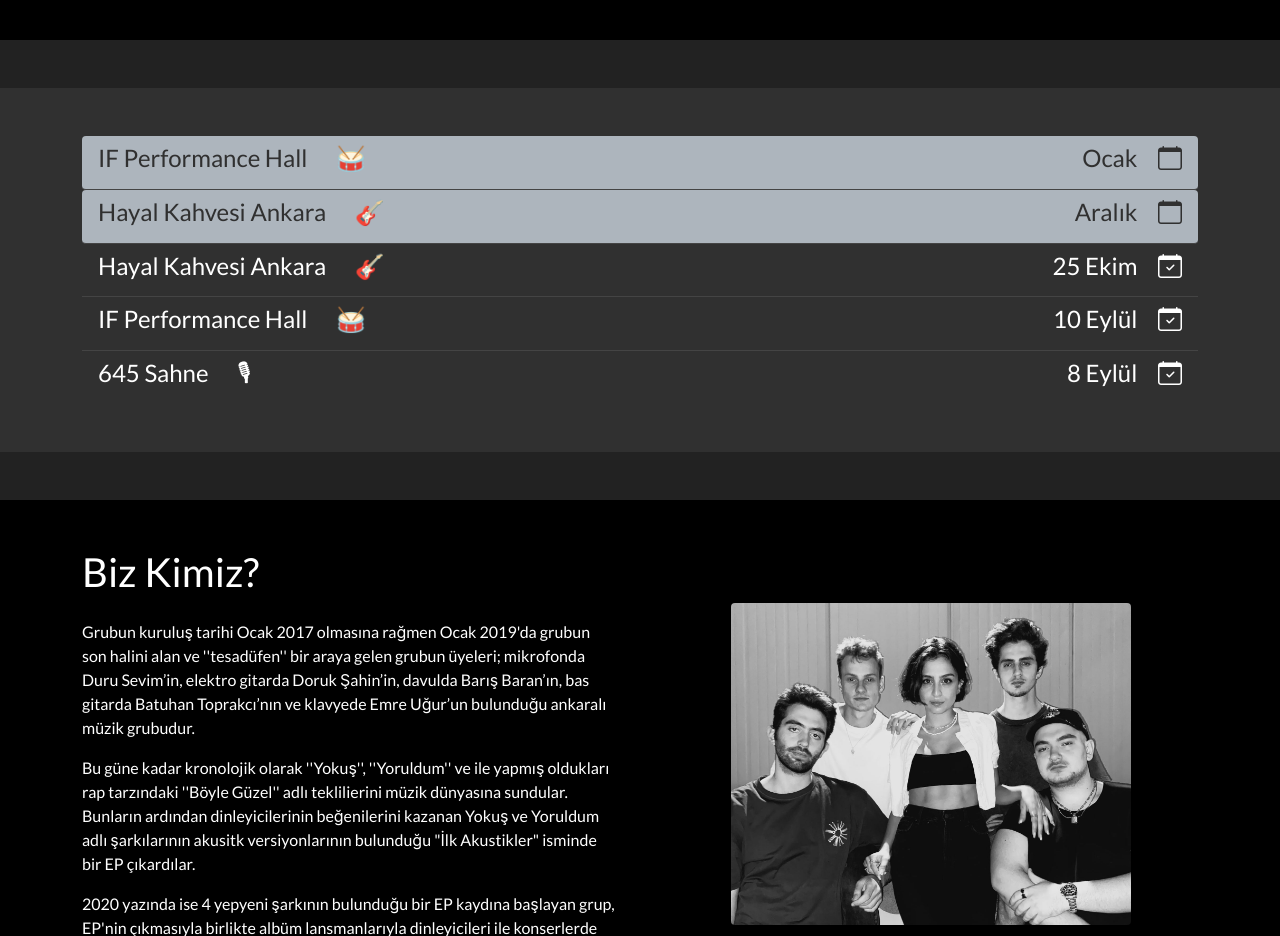
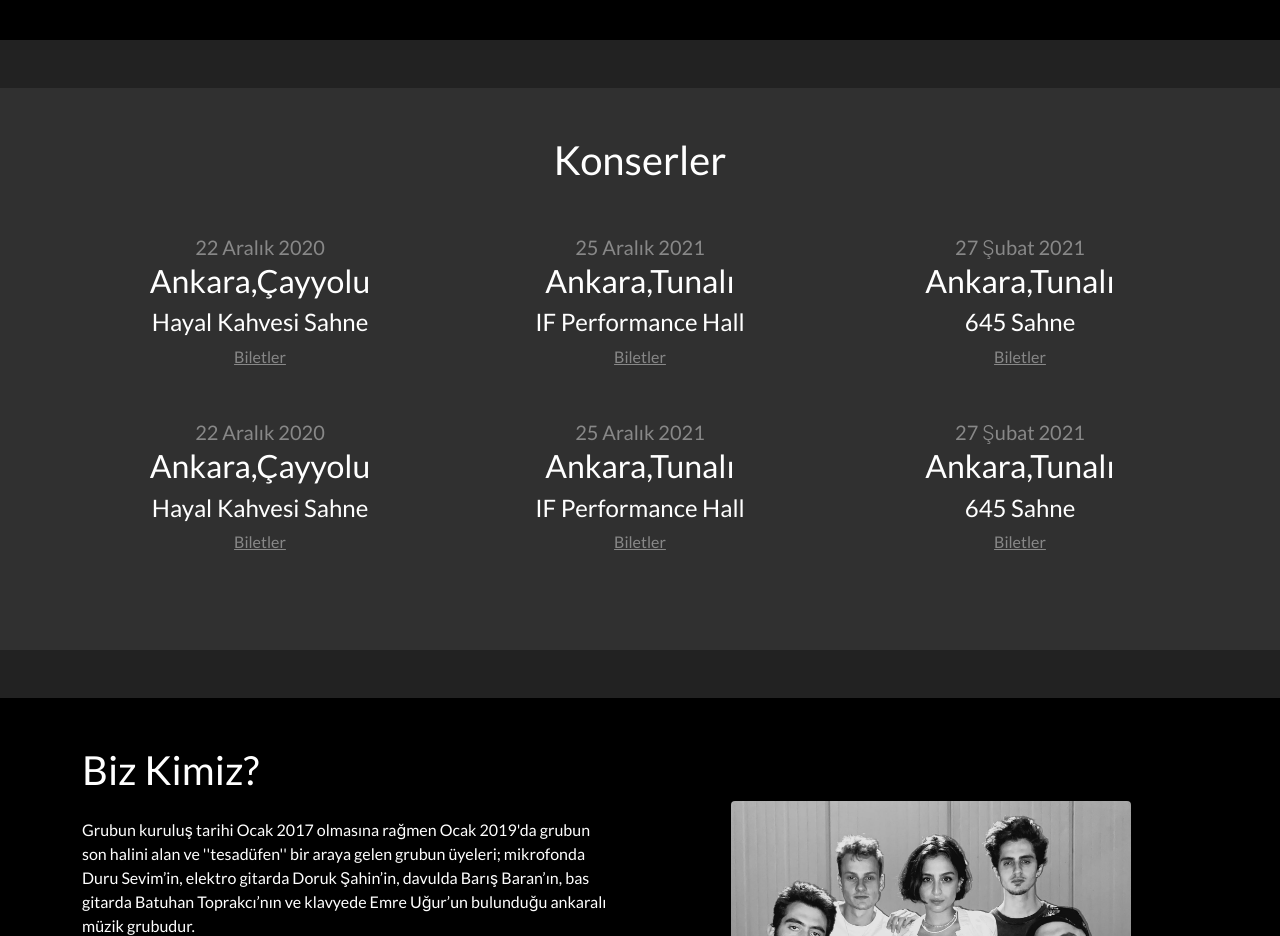
Before and after one commit to Emruur/Tesadufen-Website, a plain HTML site: page index.html in a window 1280 px wide. Shown: the part 1380-2316 px from the top of the page. Drawn offline with nearby package versions, Linux system fonts and the light colour scheme.

Commit message:
konerler-2

```diff
--- a/index.html
+++ b/index.html
@@ -217,49 +217,48 @@
             </div>
         </section>
         <section id="etkinlikler" class="bg-dark mt-5 mb-5 pb-5 pt-5">
-            <div class="container">
-                <ul class="list-group list-group-flush">
-                    <li class="list-group-item d-block d-md-flex justify-content-between bg-light text-dark rounded">
-                        <h4>IF Performance Hall <span class="ms-4 d-none d-md-inline">🥁</span></h4>
-
-                        <div class="lft h4">
-                            Ocak
-                            <i class="bi bi-calendar d-inline ms-3"></i>
-                        </div>
-                    </li>
-                    <li class="list-group-item d-block d-md-flex justify-content-between bg-light text-dark rounded">
-                        <h4>Hayal Kahvesi Ankara <span class="ms-4 d-none d-md-inline">🎸</span></h4>
-
-                        <div class="lft h4">
-                            Aralık
-                            <i class="bi bi-calendar d-inline ms-3"></i>
-                        </div>
-                    </li>
-                    <li class="list-group-item d-block d-md-flex justify-content-between">
-                        <h4>Hayal Kahvesi Ankara <span class="ms-4 d-none d-md-inline">🎸</span></h4>
-
-                        <div class="lft h4">
-                            25 Ekim
-                            <i class="bi bi-calendar-check d-inline ms-3"></i>
-                        </div>
-                    </li>
-                    <li class="list-group-item d-block d-md-flex justify-content-between">
-                        <h4>IF Performance Hall <span class="ms-4 d-none d-md-inline">🥁</span></h4>
-
-                        <div class="lft h4">
-                            10 Eylül
-                            <i class="bi bi-calendar-check d-inline ms-3"></i>
-                        </div>
-                    </li>
-                    <li class="list-group-item d-block d-md-flex justify-content-between">
-                        <h4>645 Sahne <span class="ms-4 d-none d-md-inline">🎙</span></h4>
-
-                        <div class="lft h4">
-                            8 Eylül
-                            <i class="bi bi-calendar-check d-inline ms-3"></i>
-                        </div>
-                    </li>
-                </ul>
+            <div class="container-xl">
+                <h2 class="text-center mb-5">Konserler</h2>
+                <div class="row justify-content-center">
+                    <div class="col-md-6 col-lg-4 text-center pb-5">
+                        <p class="lead text-muted mb-0">22 Aralık 2020</p>
+                        <h3>Ankara,Çayyolu</h4>
+                        <h4>Hayal Kahvesi Sahne</h5>
+                        <a href="" class="text-muted">Biletler</a>
+                    </div>
+                    <div class="col-md-6 col-lg-4 text-center pb-5">
+                        <p class="lead text-muted mb-0">25 Aralık 2021</p>
+                        <h3>Ankara,Tunalı</h4>
+                        <h4>IF Performance Hall</h5>
+                        <a href="" class="text-muted">Biletler</a>
+                    </div>
+                    <div class="col-md-6 col-lg-4 text-center pb-5">
+                        <p class="lead text-muted mb-0">27 Şubat 2021</p>
+                        <h3>Ankara,Tunalı</h4>
+                        <h4>645 Sahne</h5>
+                        <a href="" class="text-muted">Biletler</a>
+                    </div>
+                </div>
+                <div class="row justify-content-center">
+                    <div class="col-md-6 col-lg-4 text-center pb-5">
+                        <p class="lead text-muted mb-0">22 Aralık 2020</p>
+                        <h3>Ankara,Çayyolu</h4>
+                        <h4>Hayal Kahvesi Sahne</h5>
+                        <a href="" class="text-muted">Biletler</a>
+                    </div>
+                    <div class="col-md-6 col-lg-4 text-center pb-5">
+                        <p class="lead text-muted mb-0">25 Aralık 2021</p>
+                        <h3>Ankara,Tunalı</h4>
+                        <h4>IF Performance Hall</h5>
+                        <a href="" class="text-muted">Biletler</a>
+                    </div>
+                    <div class="col-md-6 col-lg-4 text-center pb-5">
+                        <p class="lead text-muted mb-0">27 Şubat 2021</p>
+                        <h3>Ankara,Tunalı</h4>
+                        <h4>645 Sahne</h5>
+                        <a href="" class="text-muted">Biletler</a>
+                    </div>
+                </div>
             </div>
         </section>
         <section id="hakkımızda" class="mt-5 pt-5 mb-5 pb-5 bg-black">
```
